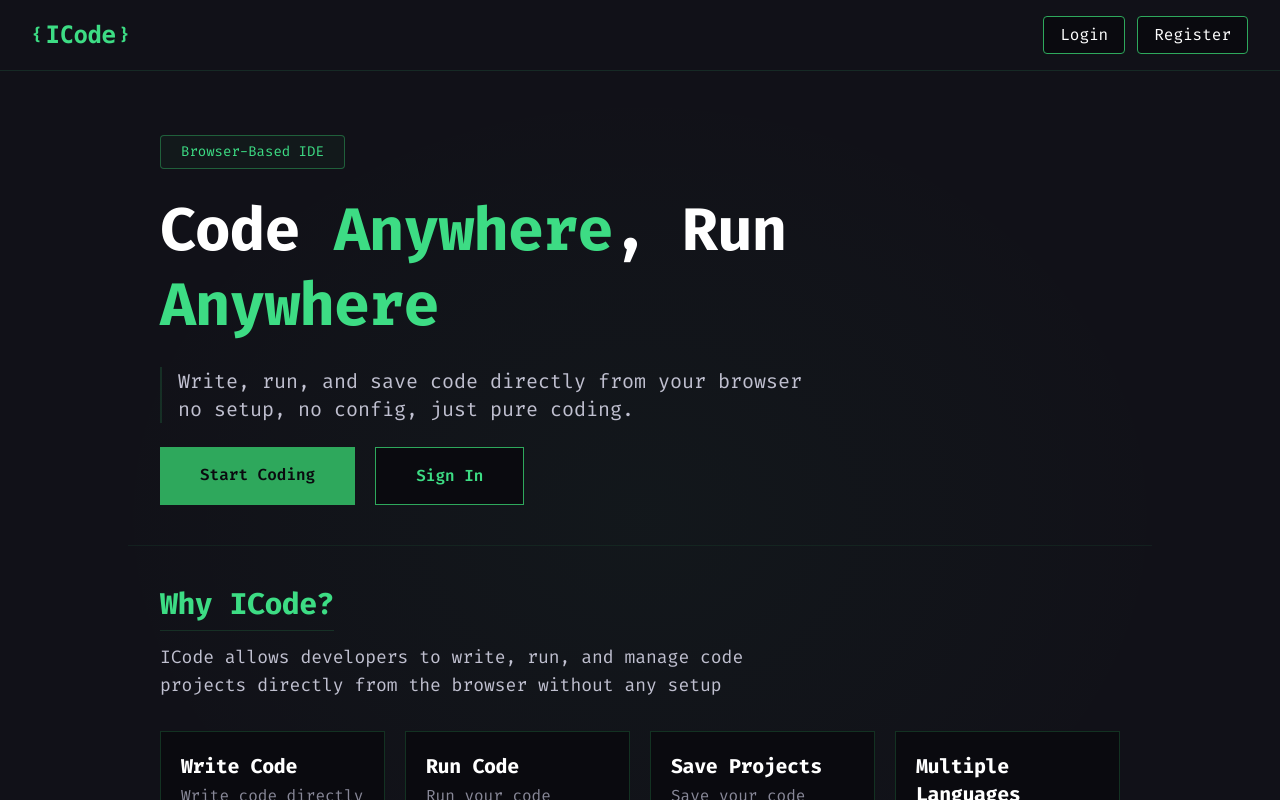
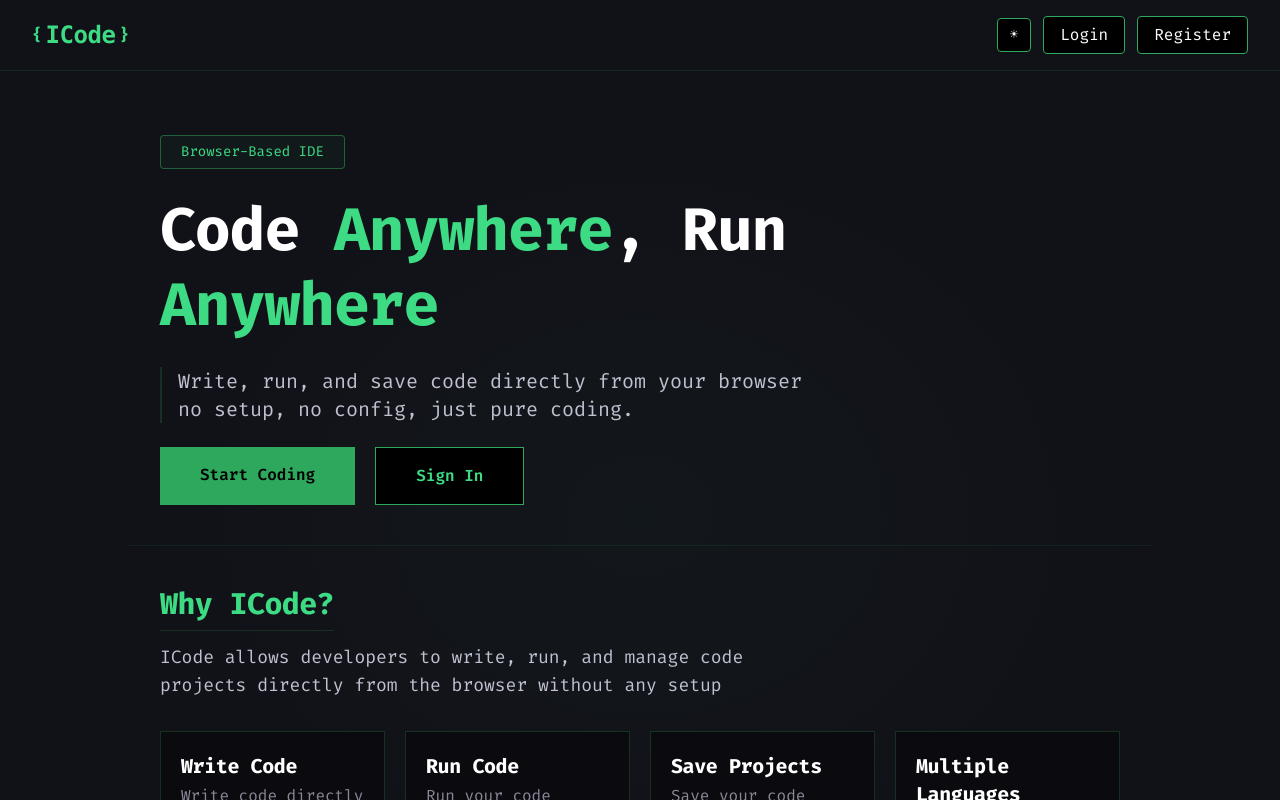
Before and after one commit to saudprashant2062/ICode, a React (Vite) app in the folder Frontend_ICode/: page / in a window 1280 px wide. Shown: the top 800 px of the page. Built offline with nearby package versions, Linux system fonts and the light colour scheme.

Commit message:
added dark mode and light mode

```diff
--- a/Frontend_ICode/src/App.jsx
+++ b/Frontend_ICode/src/App.jsx
@@ -1,4 +1,5 @@
 import { BrowserRouter, Routes, Route, Link } from "react-router-dom";
+import { ThemeProvider } from "./context/ThemeProvider";
 
 import Landing from "./pages/Landing";
 import Login from "./pages/Login";
@@ -26,6 +27,7 @@ function NotFound() {
 
 function App() {
   return (
+    <ThemeProvider>
       <BrowserRouter>
         <Routes>
           <Route path="/" element={<Landing />} />
@@ -36,6 +38,7 @@ function App() {
           <Route path="*" element={<NotFound />} />
         </Routes>
       </BrowserRouter>
+    </ThemeProvider>
   );
 }
 
--- a/Frontend_ICode/src/components/FeatureCard.jsx
+++ b/Frontend_ICode/src/components/FeatureCard.jsx
@@ -1,6 +1,6 @@
 export default function FeatureCard({ title, description }) {
   return (
-    <div className="border border-green-500/25 p-5 bg-black hover:bg-green-500/5 hover:border-green-500/50 transition-all duration-200">
+    <div className="border border-green-500/25 p-5 bg-card hover:bg-green-500/5 hover:border-green-500/50 transition-all duration-200">
       <h3 className="font-bold text-xl text-white">{title}</h3>
       <p className="text-gray-600 mt-1">{description}</p>
     </div>
--- a/Frontend_ICode/src/components/Navbar.jsx
+++ b/Frontend_ICode/src/components/Navbar.jsx
@@ -1,7 +1,9 @@
 import { Link, useLocation } from "react-router-dom";
+import { useTheme } from "../context/useTheme";
 
 export default function Navbar({ title }) {
   const location = useLocation();
+  const { theme, toggleTheme } = useTheme();
 
   return (
     <nav className="border-b px-8 py-4 flex justify-between items-center">
@@ -10,7 +12,14 @@ export default function Navbar({ title }) {
         <h1 className="text-2xl font-bold text-green-400 font-mono">{title}</h1>
         <span className="text-green-400 font-bold">{'}'}</span>
       </Link>
-      <div className="flex gap-3">
+      <div className="flex gap-3 items-center">
+        <button
+          onClick={toggleTheme}
+          className="px-3 py-1.5 rounded bg-black text-white border border-green-500 hover:bg-green-500/15 hover:text-green-400 transition-all duration-200 text-sm"
+          title={`Switch to ${theme === "dark" ? "light" : "dark"} mode`}
+        >
+          {theme === "dark" ? "☀" : "☾"}
+        </button>
         {location.pathname !== "/login" && (
           <Link
             to="/login"
--- /dev/null
+++ b/Frontend_ICode/src/context/ThemeContext.js
@@ -0,0 +1,3 @@
+import { createContext } from "react";
+
+export const ThemeContext = createContext(null);
--- /dev/null
+++ b/Frontend_ICode/src/context/ThemeProvider.jsx
@@ -0,0 +1,23 @@
+import { useState, useEffect } from "react";
+import { ThemeContext } from "./ThemeContext";
+
+export function ThemeProvider({ children }) {
+  const [theme, setTheme] = useState(() => {
+    return localStorage.getItem("icode-theme") || "dark";
+  });
+
+  useEffect(() => {
+    document.documentElement.setAttribute("data-theme", theme);
+    localStorage.setItem("icode-theme", theme);
+  }, [theme]);
+
+  function toggleTheme() {
+    setTheme((prev) => (prev === "dark" ? "light" : "dark"));
+  }
+
+  return (
+    <ThemeContext.Provider value={{ theme, toggleTheme }}>
+      {children}
+    </ThemeContext.Provider>
+  );
+}
--- /dev/null
+++ b/Frontend_ICode/src/context/useTheme.js
@@ -0,0 +1,10 @@
+import { useContext } from "react";
+import { ThemeContext } from "./ThemeContext";
+
+export function useTheme() {
+  const context = useContext(ThemeContext);
+  if (!context) {
+    throw new Error("useTheme must be used within ThemeProvider");
+  }
+  return context;
+}
--- a/Frontend_ICode/src/index.css
+++ b/Frontend_ICode/src/index.css
@@ -2,13 +2,68 @@
 @import "tailwindcss";
 
 @theme {
-  --color-gray-800: #111118;
-  --color-gray-700: #c0c0d0;
-  --color-gray-600: #888898;
+  --color-gray-900: var(--clr-surface-alt);
+  --color-gray-800: var(--clr-surface);
+  --color-gray-700: var(--clr-text);
+  --color-gray-600: var(--clr-text-secondary);
+  --color-gray-500: var(--clr-placeholder);
+  --color-gray-400: var(--clr-text-muted);
+  --color-gray-300: var(--clr-text);
+  --color-card: var(--clr-card);
+  --color-white: var(--clr-heading);
   --color-green-400: #3ddc84;
   --color-green-500: #2ea85c;
-  --color-black: #0a0a0f;
-  --color-gray-900: #1a1a24;
+}
+
+:root {
+  --clr-surface: #111118;
+  --clr-surface-alt: #1a1a24;
+  --clr-card: #0a0a0f;
+  --clr-heading: #ffffff;
+  --clr-text: #c0c0d0;
+  --clr-text-secondary: #888898;
+  --clr-text-muted: #9ca3af;
+  --clr-placeholder: #6b7280;
+}
+
+[data-theme="light"] {
+  --clr-surface: #f0f0f5;
+  --clr-surface-alt: #e4e4ec;
+  --clr-card: #ffffff;
+  --clr-heading: #1a1a2e;
+  --clr-text: #2d2d3a;
+  --clr-text-secondary: #6b7280;
+  --clr-text-muted: #6b7280;
+  --clr-placeholder: #9ca3af;
+}
+
+[data-theme="light"] body {
+  background-color: #f0f0f5;
+  color: #2d2d3a;
+}
+
+[data-theme="light"] ::selection {
+  background: rgba(61, 220, 132, 0.35);
+  color: #1a1a2e;
+}
+
+[data-theme="light"] ::-webkit-scrollbar-track {
+  background: #e4e4ec;
+}
+
+[data-theme="light"] html {
+  scrollbar-color: #3ddc84 #e4e4ec;
+}
+
+[data-theme="light"] nav {
+  background: #f0f0f5;
+}
+
+[data-theme="light"] input:-webkit-autofill,
+[data-theme="light"] input:-webkit-autofill:hover,
+[data-theme="light"] input:-webkit-autofill:focus {
+  -webkit-text-fill-color: #2d2d3a;
+  -webkit-box-shadow: 0 0 0px 1000px #f0f0f5 inset;
 }
 
 ::-webkit-scrollbar {
--- a/Frontend_ICode/src/pages/Dashboard.jsx
+++ b/Frontend_ICode/src/pages/Dashboard.jsx
@@ -42,7 +42,7 @@ export default function Dashboard() {
             <Link
               key={id}
               to="/editor"
-              className="border border-green-500/10 bg-black p-5 hover:bg-green-500/5 transition-all duration-200"
+              className="border border-green-500/10 bg-card p-5 hover:bg-green-500/5 transition-all duration-200"
             >
               <div className="flex items-start justify-between mb-4">
                 <span className="text-xs px-2 py-0.5 border border-green-500/20 text-green-400/80">
--- a/Frontend_ICode/src/pages/Login.jsx
+++ b/Frontend_ICode/src/pages/Login.jsx
@@ -14,7 +14,7 @@ export default function Login() {
     <>
       <Navbar title="ICode" />
       <main className="h-screen overflow-hidden flex items-center justify-center bg-gray-800 bg-[radial-gradient(ellipse_at_center,rgba(61,220,132,0.03)_0%,transparent_60%)] px-4">
-        <div className="w-full max-w-sm border border-green-500/25 bg-black p-12 shadow-[0_0_20px_rgba(61,220,132,0.03)]">
+        <div className="w-full max-w-sm border border-green-500/25 bg-card p-12 shadow-[0_0_20px_rgba(61,220,132,0.03)]">
           <h1 className="text-4xl font-bold text-white border-b border-green-500/20 pb-3">Welcome back</h1>
           <p className="text-gray-400 mt-4 mb-8 border-l-2 border-green-500/15 pl-3">Sign in to your account</p>
           <form className="flex flex-col gap-4" onSubmit={handleSubmit}>
--- a/Frontend_ICode/src/pages/Register.jsx
+++ b/Frontend_ICode/src/pages/Register.jsx
@@ -18,7 +18,7 @@ export default function Register() {
     <>
       <Navbar title="ICode" />
       <main className="h-screen overflow-hidden flex items-center justify-center bg-gray-800 bg-[radial-gradient(ellipse_at_center,rgba(61,220,132,0.03)_0%,transparent_60%)] px-4">
-        <div className="w-full max-w-sm border border-green-500/25 bg-black p-12 shadow-[0_0_20px_rgba(61,220,132,0.03)]">
+        <div className="w-full max-w-sm border border-green-500/25 bg-card p-12 shadow-[0_0_20px_rgba(61,220,132,0.03)]">
           <h1 className="text-4xl font-bold text-white border-b border-green-500/20 pb-3">Create an account</h1>
           <p className="text-gray-400 mt-4 mb-8 border-l-2 border-green-500/15 pl-3">Get started with ICode</p>
           <form className="flex flex-col gap-4" onSubmit={handleSubmit}>
```
Lines whose indentation alone changed are shown as unchanged.
